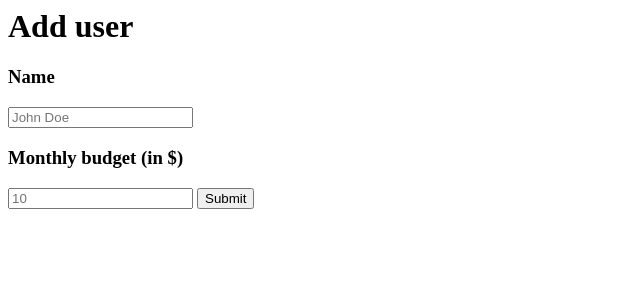
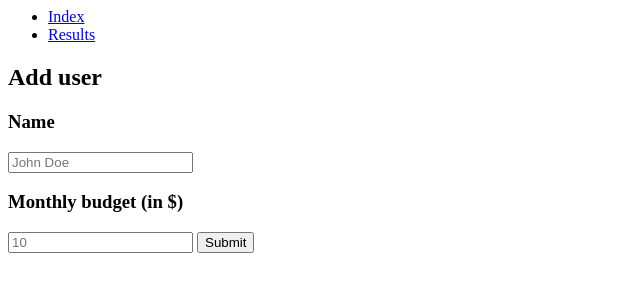
Before and after one commit to allygilbert/cs348-savemywallet, a Flask app: page /index.html in a window 1280 px wide. Shown: the top 300 px of the page, without its empty margins (0-640 px from the left). Run offline with Flask 2, Linux system fonts and the light colour scheme; some libraries are stand-ins or nearby versions.

Commit message:
Bug w making functions for results route

```diff
--- a/flaskr/__init__.py
+++ b/flaskr/__init__.py
@@ -3,6 +3,8 @@ import os
 from flask import Flask
 from flask import render_template,redirect, url_for,request
 from flask import make_response
+from app import printUsers
+
 
 def create_app(test_config=None):
     # create and configure the app
@@ -34,5 +36,7 @@ def create_app(test_config=None):
             monthlybudget= request.form.get('monthly_budget')
             message="User added to the database"
         return render_template('index.html', message=message)
-
+    @app.route('/results.html')
+    def results():
+        return render_template('results.html')
     return app
--- a/flaskr/templates/index.html
+++ b/flaskr/templates/index.html
@@ -5,6 +5,15 @@
     <script src="{{url_for('static', filename='script.js')}}"></script>
 </head>
 <body>
+
+    <nav>
+        <ul>
+        <li> <a href="{{ url_for('index') }}"> Index </a></li>
+        <li> <a href="{{ url_for('results') }}"> Results </a></li>
+        </ul>
+
+
+
     {% if message %}
         <p>{{ message }}</p>
     {% endif %}
--- a/flaskr/templates/results.html
+++ b/flaskr/templates/results.html
@@ -1,3 +1,5 @@
-<html> <table border = '1'><tr>
+<h1> Existing users </h1><table border = '1'><tr>
+<td>0</td><td>John Watson</td><td>0.00</td></tr>
+</table> </html><html><h1> Existing users </h1><table border = '1'><tr>
 <td>0</td><td>John Watson</td><td>0.00</td></tr>
 </table> </html>
```
Also changed, not shown: flaskr/app.py (+25 -19 lines).
